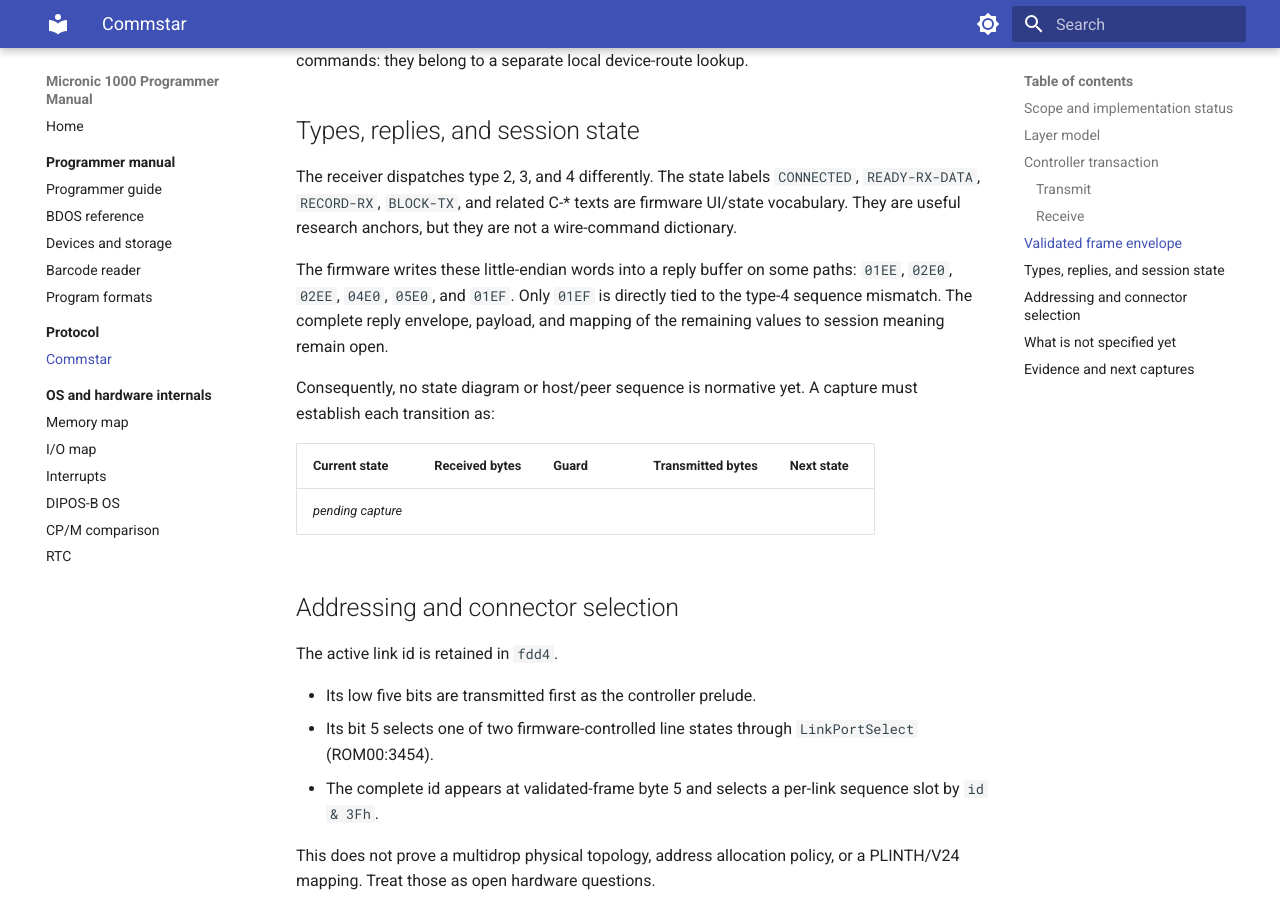
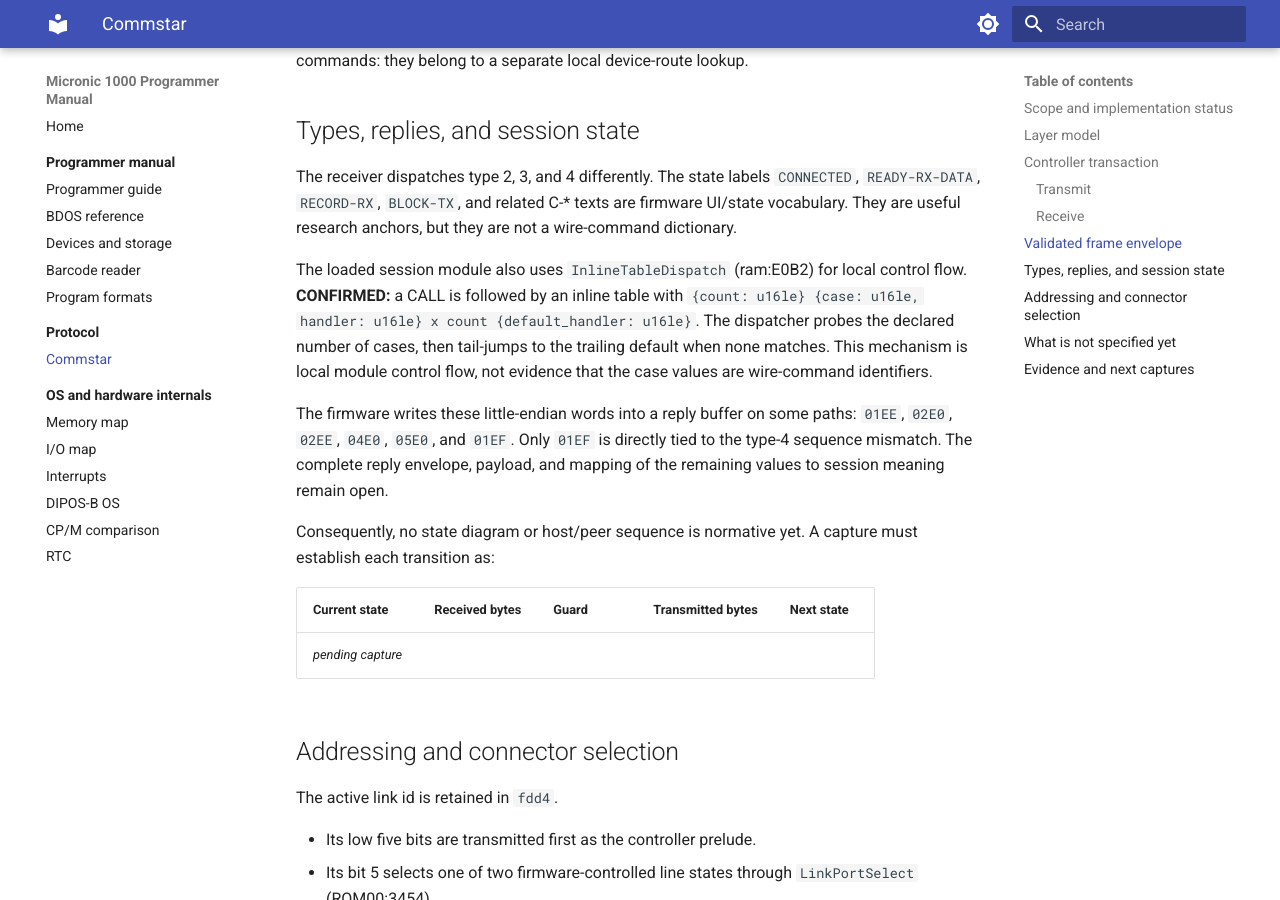
Before and after one commit to philpem/micronic1000, an MkDocs documentation site: the page built from doc/protocol/commstar.md, in a window 1280 px wide and 900 px high, scrolled down 2768 px. Built offline with MkDocs 1.6.1 and Material for MkDocs 9.7.7, drawn with Linux system fonts in a browser that asks for light colours.

Commit message:
InlineTableDispatch: confirm table format, define struct, type all 26 tables
Renamed ram:e0b2 SessionCommandDispatch -> InlineTableDispatch; rewrote
plate + EOL comments from the code. Byte-verified the inline-table format
as {count u16le}{case u16le, handler u16le}xN{default u16le} - a leading
count + trailing default, NOT a per-entry sentinel. Defined struct
DispatchTableEntry and typed all 26 tables after the CALLs with
COMPUTED_CALL references to every handler/default target.

```diff
--- a/doc/protocol/commstar.md
+++ b/doc/protocol/commstar.md
@@ -112,6 +112,14 @@
 texts are firmware UI/state vocabulary. They are useful research anchors,
 but they are not a wire-command dictionary.
 
+The loaded session module also uses `InlineTableDispatch` (ram:E0B2) for
+local control flow. **CONFIRMED:** a CALL is followed by an inline table
+with `{count: u16le} {case: u16le, handler: u16le} x count
+{default_handler: u16le}`. The dispatcher probes the declared number of
+cases, then tail-jumps to the trailing default when none matches. This
+mechanism is local module control flow, not evidence that the case values
+are wire-command identifiers.
+
 The firmware writes these little-endian words into a reply buffer on some
 paths: `01EE`, `02E0`, `02EE`, `04E0`, `05E0`, and `01EF`. Only
 `01EF` is directly tied to the type-4 sequence mismatch. The complete
```
Also changed, not shown: doc/internals/memory-map.md (+1 -1 lines), doc/research/TASKS.md (+12 -0 lines).
